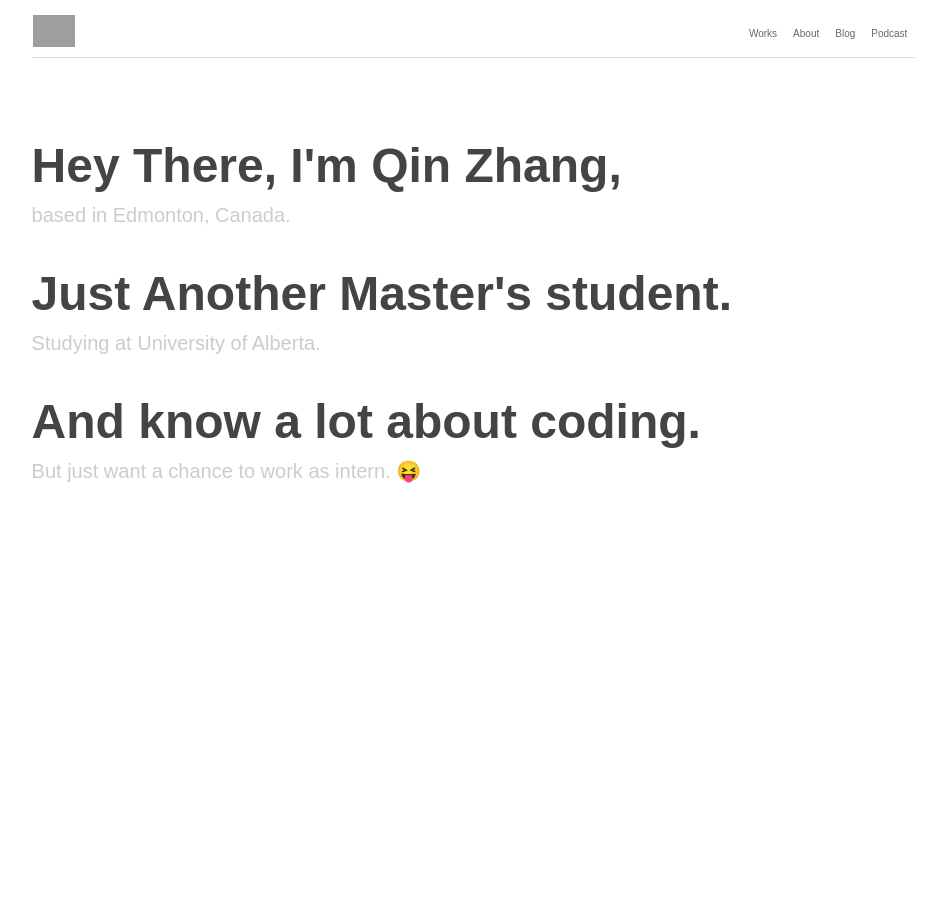
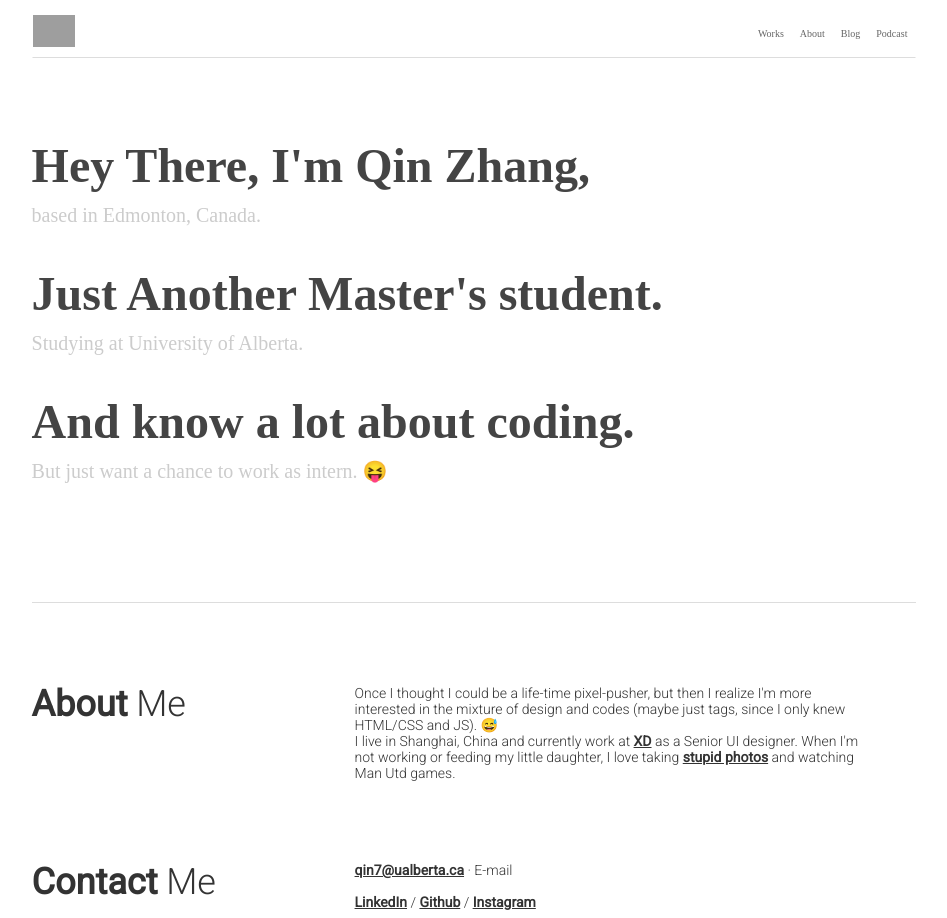
Before and after one commit to cathyQinQin/my-web-site, a Vue app: page / in a window 1280 px wide. Shown: the whole page, without its empty margins (166-1113 px from the left). Before the commit the page ends 800 px from the top, so only its background shows below. Built offline with nearby package versions, Linux system fonts and the light colour scheme; grey boxes are pictures that could not be loaded.

Commit message:
add about me section

```diff
--- a/package.json
+++ b/package.json
@@ -9,6 +9,7 @@
   },
   "dependencies": {
     "core-js": "^3.6.5",
+    "stylus-loader": "^3.0.2",
     "vue": "^3.0.0"
   },
   "devDependencies": {
@@ -18,7 +19,9 @@
     "@vue/compiler-sfc": "^3.0.0",
     "babel-eslint": "^10.1.0",
     "eslint": "^6.7.2",
-    "eslint-plugin-vue": "^7.0.0"
+    "eslint-plugin-vue": "^7.0.0",
+    "postcss-loader": "^6.1.1",
+    "stylus": "^0.54.7"
   },
   "eslintConfig": {
     "root": true,
--- a/src/App.vue
+++ b/src/App.vue
@@ -1,24 +1,25 @@
 <template>
-  <Navigator msg="Welcome to Your Vue.js App"/>
+  <Navigator/>
   <Introduction/>
+  <AboutMe/>
 </template>
 
 <script>
 import Navigator from './components/Navigator.vue'
 import Introduction from './components/Introduction.vue'
+import AboutMe from './components/AboutMe.vue'
 export default {
   name: 'App',
   components: {
     Navigator,
     Introduction,
+    AboutMe,
   }
 }
 </script>
 
 <style>
 #app {
-  font-family: Apercu,sans-serif;
-  text-align: center;
   color: #666;
 }
 a {
--- /dev/null
+++ b/src/components/AboutMe.vue
@@ -0,0 +1,70 @@
+<template>
+  <article class="item about about-1" id="about">
+    <div class="inner-item">
+      <div class="item-main autowidth">
+        <h1 class="item-text">
+          <strong>About</strong> Me
+        </h1>
+        <div class="item-desc">
+          <div>Once I thought I could be a life-time pixel-pusher, but then I realize I'm more interested in the mixture of design and codes (maybe just tags, since I only knew HTML/CSS and JS). 😅</div>
+          <div>I live in Shanghai, China and currently work at <a href="http://xd.com/" target="_blank">XD</a> as a Senior UI designer. When I'm not working or feeding my little daughter, I love taking <a href="https://www.instagram.com/jjying/" target="_blank">stupid photos</a> and watching Man Utd games.</div>
+        </div>
+      </div>
+      <div class="item-main autowidth">
+        <h1 class="item-text"><strong>Contact</strong> Me</h1>
+        <div class="item-desc"><a href="mailto:qin7@ualberta.ca">qin7@ualberta.ca</a> · E-mail<br><br>
+         <div class="social-list">
+           <a target="_blank" href="https://www.linkedin.com/in/zhang-qin-ba02a8133/">LinkedIn</a> /
+           <a target="_blank" href="https://github.com/cathyQinQin">Github</a> /
+        <a target="_blank" href="https://www.instagram.com/cathy_qin_qin/">Instagram</a>
+        </div>
+        </div>
+        </div>
+    </div>
+  </article>
+</template>
+
+<script>
+export default {
+  name: 'AboutMe',
+  setup() {
+    return {
+
+    } // 这里返回的任何内容都可以用于组件的其余部分
+  }
+}
+</script>
+
+<!-- Add "scoped" attribute to limit CSS to this component only -->
+<style scoped lang="stylus">
+@import url('https://fonts.googleapis.com/css2?family=Roboto:wght@300;400&display=swap');
+#about
+  border-top 1px solid #ddd
+  margin 0 15%
+  .autowidth
+    font-family: 'Roboto', sans-serif;
+    display flex
+    padding-top 5rem
+    color #333
+    .item-text
+      flex 35%
+      font-size 2.25rem
+      font-weight 200
+      margin 0
+      strong
+        font-weight 700
+    .item-desc
+      flex 65%
+      font-size .875rem
+      font-weight 200
+      margin .1rem 0 0
+      padding 0 5%
+      a
+        color #333
+        font-weight 700
+        text-decoration underline
+        transition all .15s cubic-bezier(.4,0,0,1)
+      a:hover
+        background rgba(0,0,0,.85)
+        color #fff
+</style>
--- a/src/components/Introduction.vue
+++ b/src/components/Introduction.vue
@@ -23,17 +23,15 @@ export default {
 <!-- Add "scoped" attribute to limit CSS to this component only -->
 <style scoped lang="stylus">
   header
-    margin-top 5rem
+    margin 5rem 0
     .autowidth
       margin 0 15%
       height 3rem
     .tagline
       color #444
       font-size 3rem
-      text-align left
       font-weight 700
     .desc
-      text-align left
       font-size 1.25rem
       color: #ccc
       font-weight 300
```
Also changed, not shown: 2 other files (tests, documents, lock files or other folders).
